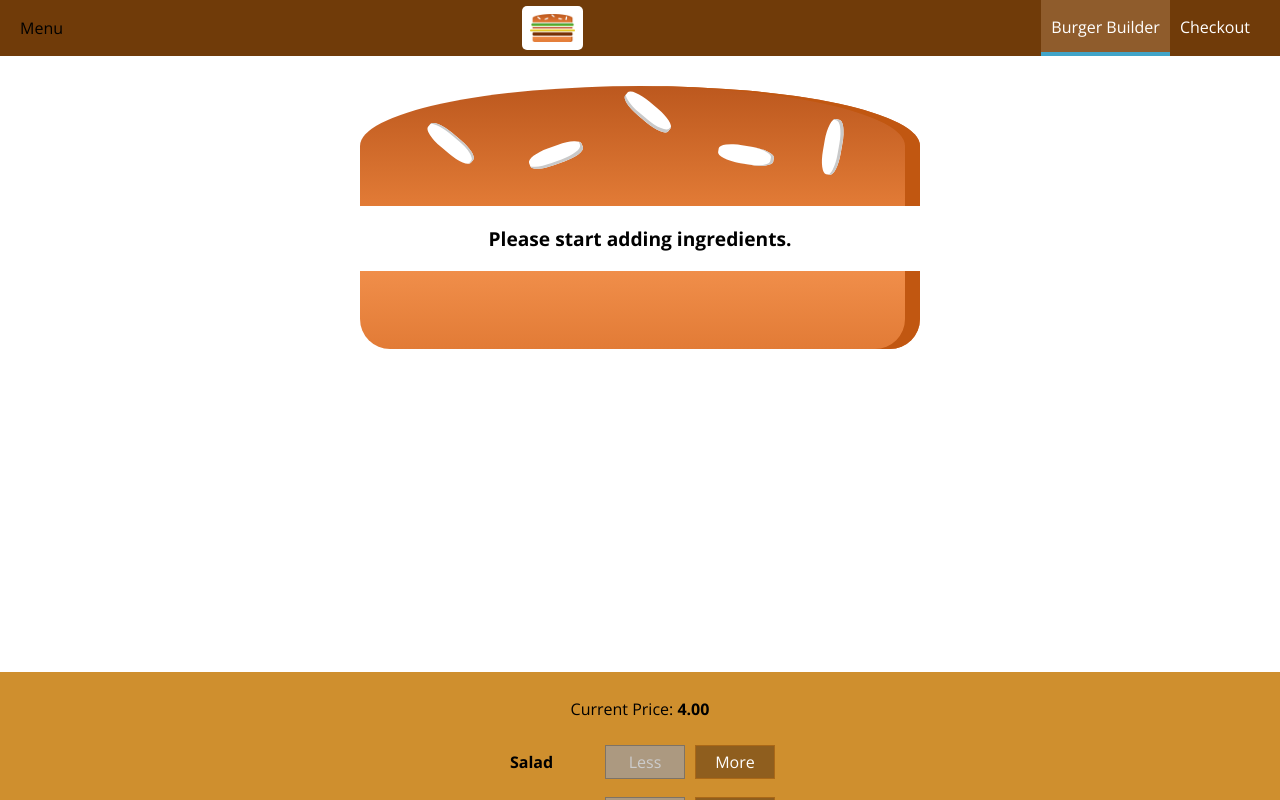
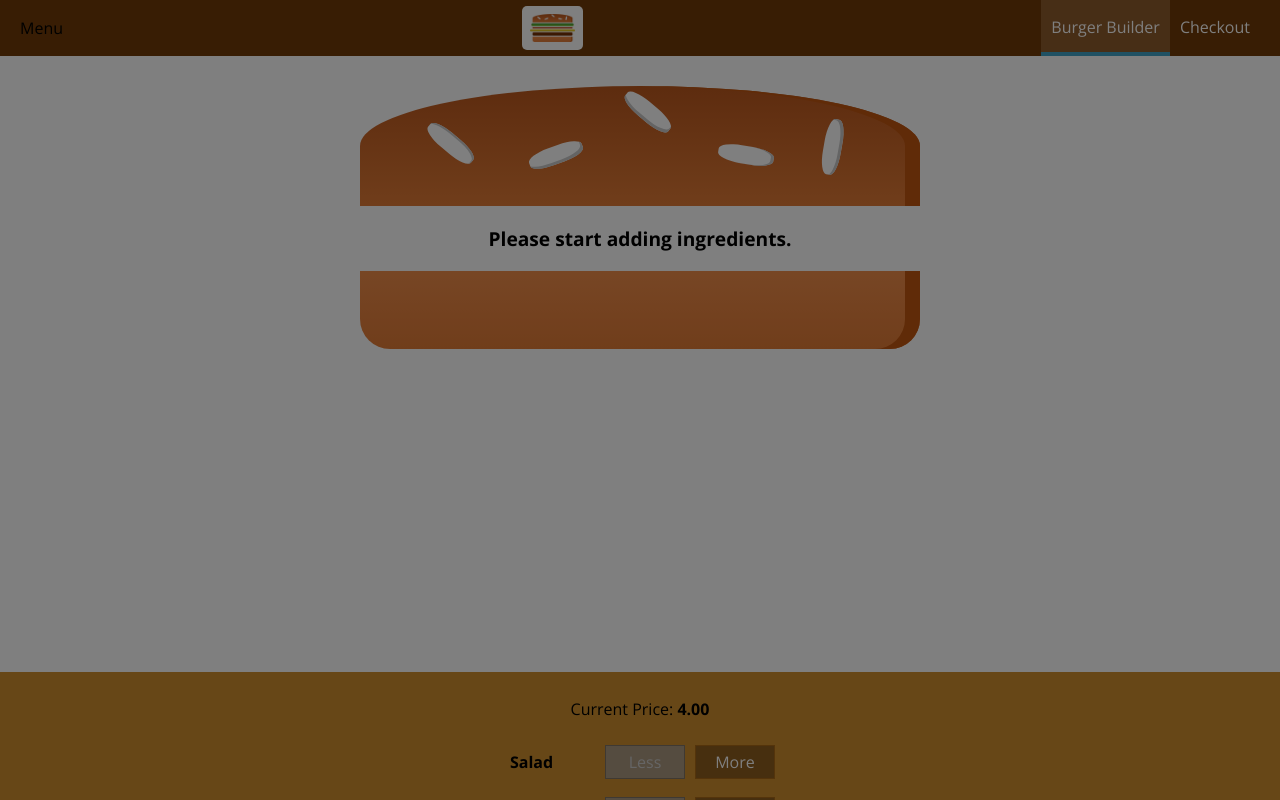
Before and after one commit to salehrezq/react-complete-guide-maximilian-burger-builder, a React (Create React App) app: page / in a window 1280 px wide. Shown: the top 800 px of the page. Built offline with nearby package versions, Linux system fonts and the light colour scheme.

Commit message:
Reusing the Backdrop component
Lesson:
08. A Real App The Burger Builder (Basic Version)\
33. Reusing the Backdrop

```diff
--- a/src/components/Layout/Layout.js
+++ b/src/components/Layout/Layout.js
@@ -1,19 +1,35 @@
-import React from 'react';
+import React, {Component} from 'react';
 import '../../hoc/Auxiliary';
 import Auxiliary from "../../hoc/Auxiliary";
 import classes from './Layout.module.css';
 import Toolbar from "../Navigation/Toolbar/Toolbar";
 import SideDrawer from "../Navigation/SideDrawer/SideDrawer";
 
-const Layout = props => (
-   <Auxiliary>
-      <Toolbar/>
-      <SideDrawer/>
-      <main className={classes.Content}>
-         {props.children}
-      </main>
-   </Auxiliary>
+class Layout extends Component {
 
-);
+   state = {
+      showSideDrawer: true
+   }
+
+   sideDrawerClosedHandler = () => {
+      this.setState({showSideDrawer: false});
+   }
+
+   render() {
+      return (
+         <Auxiliary>
+            <Toolbar/>
+            <SideDrawer
+               sideDrawerclosed={this.sideDrawerClosedHandler}
+               show={this.state.showSideDrawer}
+            />
+            <main className={classes.Content}>
+               {this.props.children}
+            </main>
+         </Auxiliary>
+      );
+   }
+
+}
 
 export default Layout;
--- a/src/components/Navigation/SideDrawer/SideDrawer.js
+++ b/src/components/Navigation/SideDrawer/SideDrawer.js
@@ -2,11 +2,20 @@
 import classes from './SideDrawer.module.css';
 import Logo from "../../Logo/Logo";
 import NavigationItems from "../NavigationItems/NavigationItems";
+import Backdrop from "../../UI/Backdrop/Backdrop";
+import Aux from "../../../hoc/Auxiliary";
 
 const SideDrawer = props => {
 
+   let attachedClasses = [classes.SideDrawer, classes.Close];
+   if (props.show) {
+      attachedClasses = [classes.SideDrawer, classes.Open];
+   }
+
    return (
-      <div className={classes.SideDrawer}>
+      <Aux>
+         <Backdrop show={props.show} clicked={props.sideDrawerclosed}/>
+         <div className={attachedClasses.join(" ")}>
             <div className={classes.Logo}>
                <Logo/>
             </div>
@@ -14,6 +23,7 @@
                <NavigationItems/>
             </nav>
          </div>
+      </Aux>
    );
 };
 
```
Lines whose indentation alone changed are shown as unchanged.
